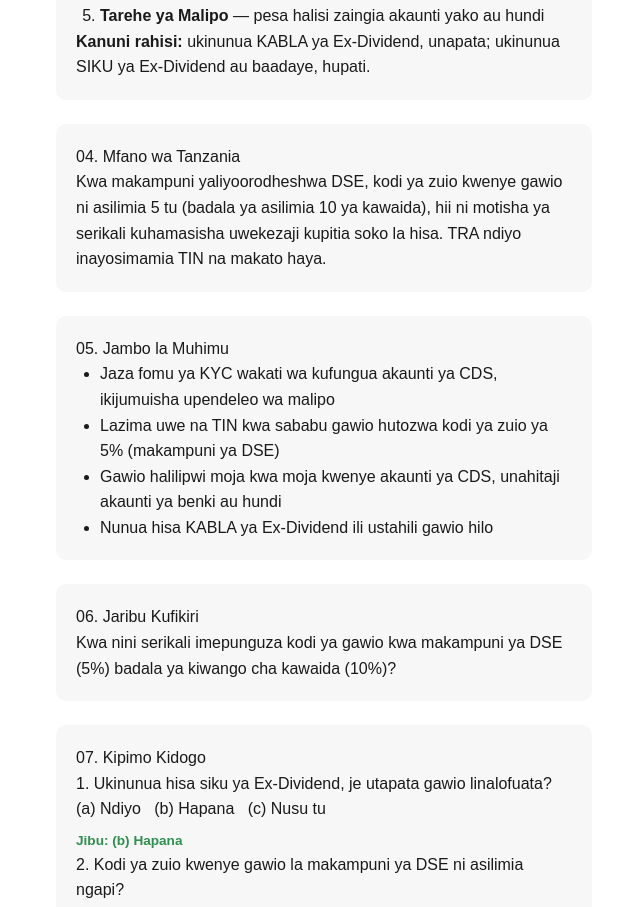
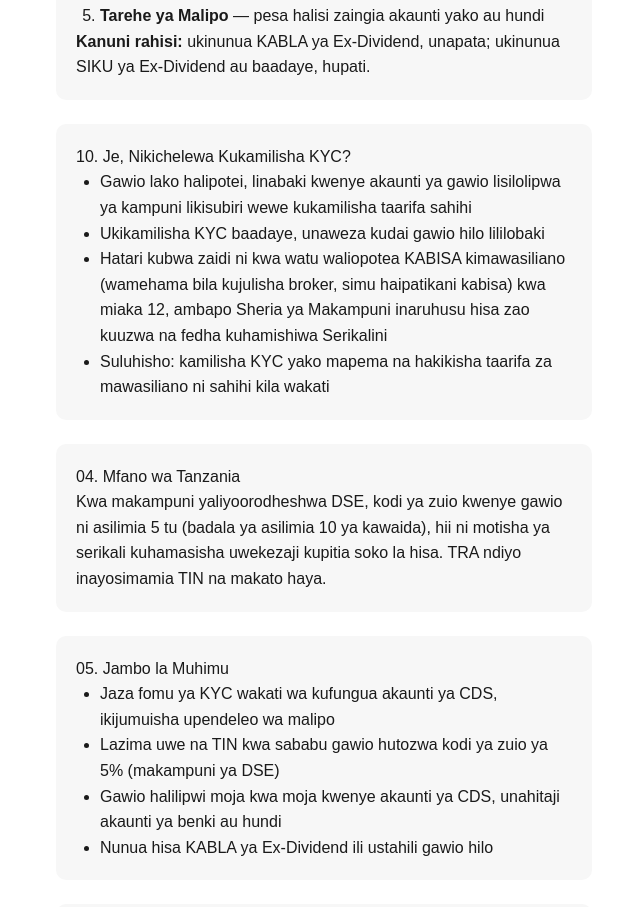
Before and after one commit to sadikiabubakari698-crypto/wekeza_nasi, a Next.js app in the folder wekeza-nasi-app/: page /somo12 in a window 1280 px wide. Shown: the part 1344-2251 px from the top of the page, without its empty margins (316-956 px from the left). Built offline with nearby package versions, Linux system fonts and the light colour scheme.

Commit message:
Add unclaimed dividend and untraceable shareholder explanation to Somo 12

```diff
--- a/wekeza-nasi-app/app/somo12/page.js
+++ b/wekeza-nasi-app/app/somo12/page.js
@@ -27,6 +27,16 @@ export default function Somo12() {
           <li><strong>Tarehe ya Malipo</strong> &mdash; pesa halisi zaingia akaunti yako au hundi</li>
         </ol>
         <p><strong>Kanuni rahisi:</strong> ukinunua KABLA ya Ex-Dividend, unapata; ukinunua SIKU ya Ex-Dividend au baadaye, hupati.</p>
+      </div>
+
+      <div className="lesson-box">
+        <h3>10. Je, Nikichelewa Kukamilisha KYC?</h3>
+        <ul>
+          <li>Gawio lako halipotei, linabaki kwenye akaunti ya gawio lisilolipwa ya kampuni likisubiri wewe kukamilisha taarifa sahihi</li>
+          <li>Ukikamilisha KYC baadaye, unaweza kudai gawio hilo lililobaki</li>
+          <li>Hatari kubwa zaidi ni kwa watu waliopotea KABISA kimawasiliano (wamehama bila kujulisha broker, simu haipatikani kabisa) kwa miaka 12, ambapo Sheria ya Makampuni inaruhusu hisa zao kuuzwa na fedha kuhamishiwa Serikalini</li>
+          <li>Suluhisho: kamilisha KYC yako mapema na hakikisha taarifa za mawasiliano ni sahihi kila wakati</li>
+        </ul>
       </div>
 
       <div className="lesson-box">
```
